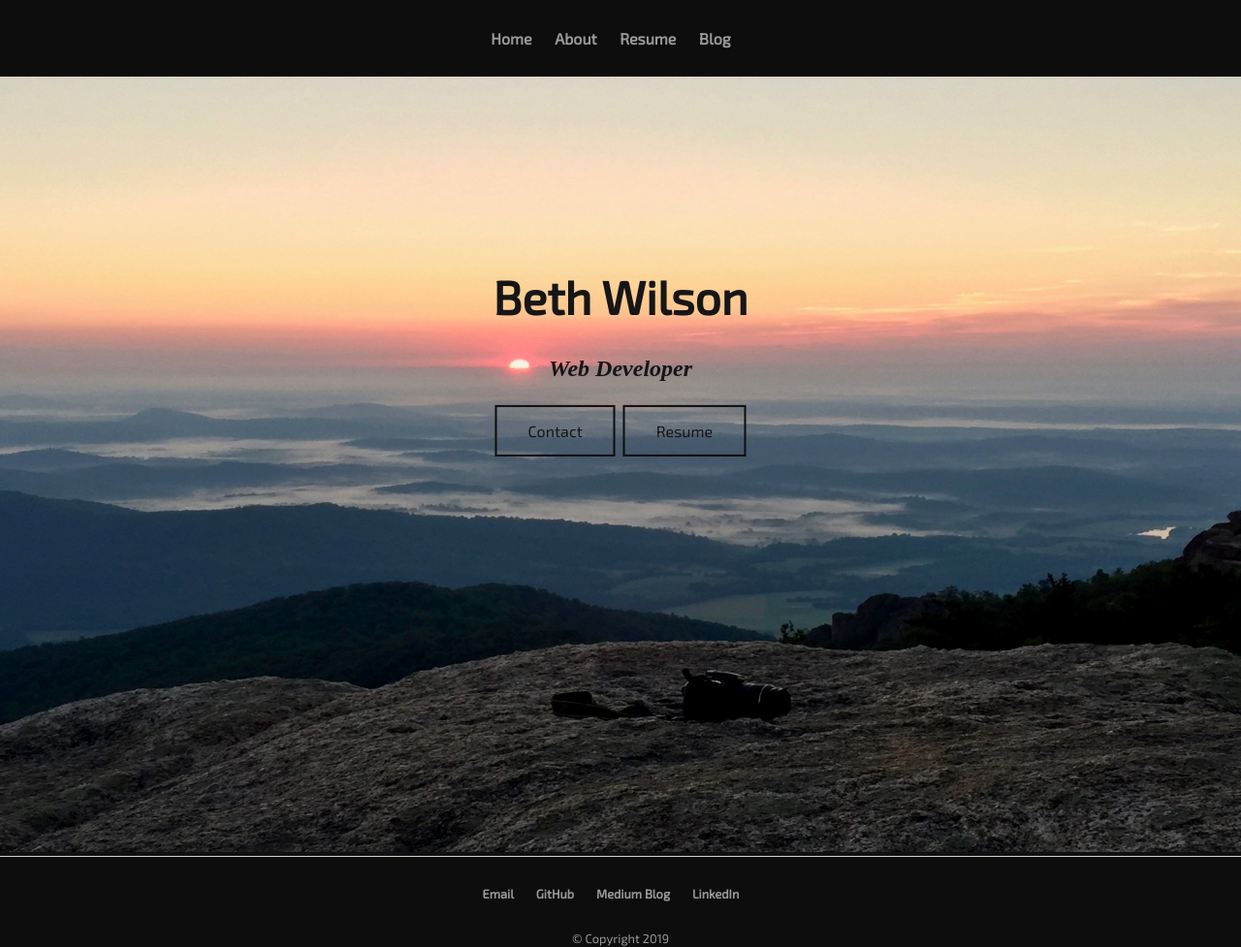
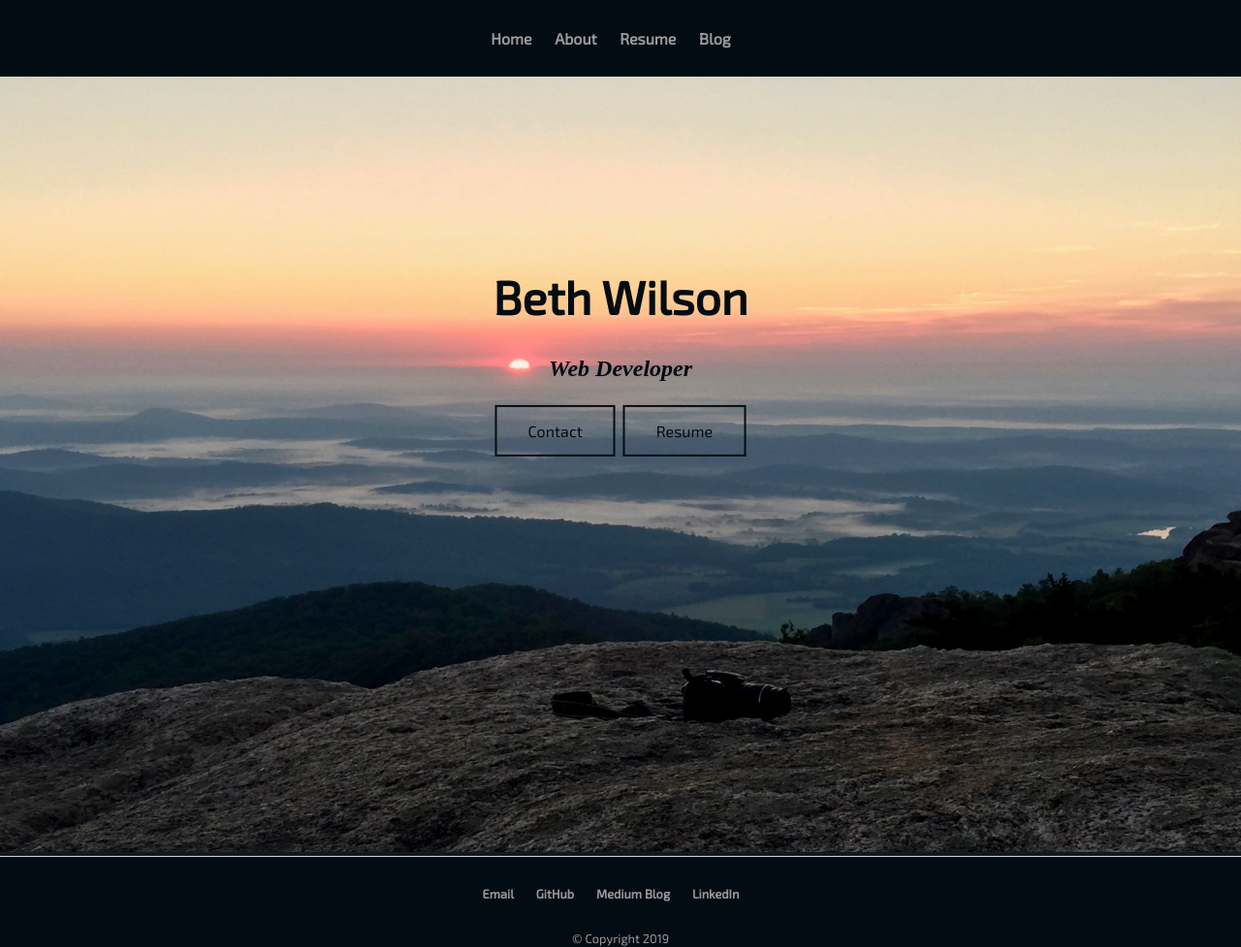
Before and after one commit to bethwilson07/bethwilson07.github.io, a Jekyll site: the page built from index.html, in a window 1280 px wide. Shown: the whole page at 97% size. Built offline with Jekyll 4.4.1, drawn with Linux system fonts in a browser that asks for light colours.

Commit message:
colors adjusted

```diff
--- a/about/index.html
+++ b/about/index.html
@@ -5,11 +5,11 @@
 <div class="blurb">
 	<img src="../assets/images/falls.jpg" alt="niagra" style="width:100%;height:400px;">
 
-	<h1 style="text-align:center;color:#b6c7bf;">Hi there, I'm Beth :)</h1>
+	<h1 style="text-align:center;color:#8ca097;">Hi there, I'm Beth :)</h1>
 
 	<img src="../assets/images/niagra.jpg" alt="me" style="display:block;margin:0 auto;width:400px;height:500px;">
 
-	<p style="text-align:center;color:#b6c7bf;font-family:'Exo 2', cursive;width:85%;margin:0 auto;padding:30px;">I'm a full stack web
+	<p style="text-align:center;color:#8ca097;font-family:'Exo 2', cursive;width:85%;margin:0 auto;padding:30px;">I'm a full stack web
 			developer with a passion for social justice, entrepreneurship, and adventure! I have experience in Ruby
 			on Rails, JavaScript, React and Redux and a background in secondary STEM education &
 			non-profit work.</p>
--- a/css/main.css
+++ b/css/main.css
@@ -3,7 +3,7 @@
   width: 100%;
   margin: 0;
   margin-top: 0;
-  background-color: #101110;
+  background-color: #14191f;
   color: #0d0d0e;
 }
 
@@ -18,7 +18,7 @@
     list-style: none;
     font-weight: bold;
     text-align: center;
-    background-color: #0d0d0e;
+    background-color: #040c13;
 }
 nav ul li, footer ul li {
     display: inline;
@@ -40,14 +40,14 @@
   top: 40%;
   left: 50%;
   transform: translate(-50%, -50%);
-  color: #161616;
+  color: #040c13;
   font-family: 'Sans Serif', cursive;
 }
 
 .ctrL, .ctrR {
   background-color: transparent;
-  color: #161616;
-  border: 2px solid #0d0d0e;
+  color: #040c13;
+  border: 2px solid #040c13;
   padding: 15px 32px;
   text-align: center;
   font-size: 16px;
@@ -59,14 +59,14 @@
 }
 
 .ctrL:hover, .ctrR:hover {
-  background-color: #0d0d0e;
+  background-color: #040c13;
   color: #dc8f87;
 }
 
 .portfolio {
   background-color: transparent;
-  color: #b6c7bf;
-  border: 2px solid #b6c7bf;
+  color: #8ca097;
+  border: 2px solid #8ca097;
   padding: 15px 32px;
   font-size: 16px;
   margin: 4px 2px;
@@ -78,7 +78,7 @@
   margin:0 auto;
 }
 .portfolio:hover {
-  background-color: #b6c7bf;
+  background-color: #8ca097;
   color: #0d0d0e;
 }
 #wrapper {
@@ -99,7 +99,7 @@
     border-top: 1px solid #d5d5d5;
     font-size: .8em;
     text-align: center;
-    background-color: #0d0d0e;
+    background-color: #040c13;
 }
 
 ul.posts {
--- a/index.html
+++ b/index.html
@@ -5,8 +5,8 @@
 	<div class="blurb">
 		<img src="./assets/images/mid_img.jpg" alt="sunset" style="width:100%;height:800px;">
 		<div class="centered">
-			<h1 style="text-align:center;">Beth Wilson</h1>
-			<h2 style="text-align:center;"><i> Web Developer</i></h2>
+			<h1 style="text-align:center;color:#040c13;">Beth Wilson</h1>
+			<h2 style="text-align:center;color:#040c13;"><i> Web Developer</i></h2>
 			<button onclick="window.location.href='/about'"class="ctrL">Contact</button>
 			<button onclick="window.location.href='/resume'"class="ctrR">Resume</button>
 		</div>
--- a/resume/index.html
+++ b/resume/index.html
@@ -3,7 +3,7 @@
 ---
 <div class="blurb">
   <img src="../assets/images/header_img.jpg" alt="rocks" style="height:1200px;width:100%;">
-    <div class="">
+    <div>
       <embed src="https://bethwilson07.github.io/resume/Beth%20Wilson%20Technical%20Resume%202019.pdf"
       type="application/pdf" style="width:757px; height:932px; position:absolute; left:22%;margin-left:-100px; top:267px; margin-top:-100px"/>
     </div>
```
